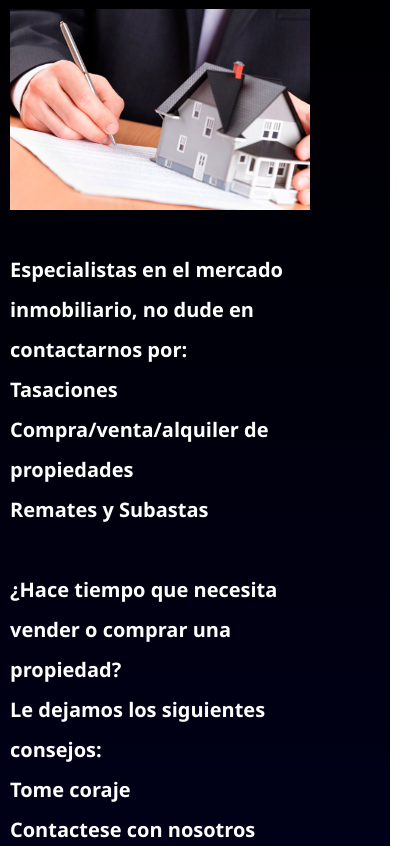
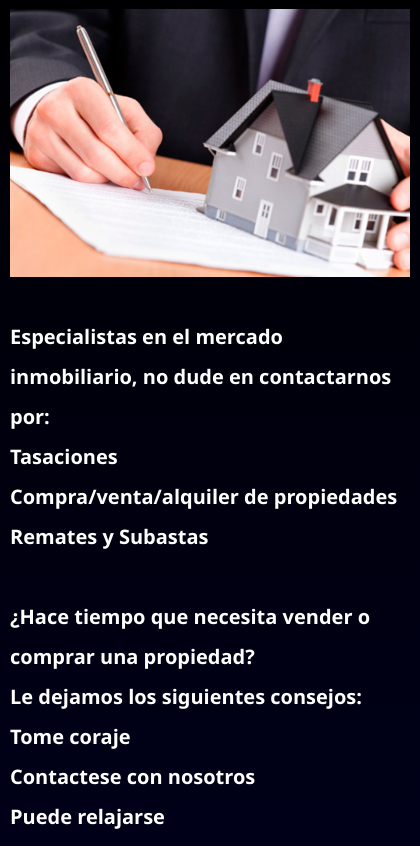
Before and after one commit to nmuradas/muradasPropiedas-muradasNestor, a plain HTML site: page pages/servicios.html in a window 390 px wide. Shown: the part 92-938 px from the top of the page, 420 px wide, since content can reach past the window. Drawn offline with Linux system fonts and the light colour scheme.

Commit message:
Subo nuevas resoluciones mobile para todas las imagenes

```diff
--- a/css/style.css
+++ b/css/style.css
@@ -209,7 +209,7 @@ cointanerUbi_maps {
 }
 
 .serviciosImg {
-    width: 80%;
+    width: 100%;
 }
 
 .containterNosotros {
@@ -359,7 +359,7 @@ margin-right: 10px;
     }
 
     .serviciosImg {
-        width: 300px
+        width: 600px
     }
 
     .imagenPrinc img {
@@ -384,6 +384,14 @@ margin-right: 10px;
         width: 500px;
     }
 
+    .serviciosImg {
+        width: 500px
+    }
+
+    .contactoImg {
+        width: 500px;
+    }
+
     .imagenPrinc img {
         max-width: 500px;
     }
@@ -398,8 +406,16 @@ margin-right: 10px;
         width: 400px;
     }
 
+    .serviciosImg {
+        width: 400px
+    }
+
     .imagenPrinc img {
         max-width: 400px;
+    }
+
+    .contactoImg {
+        width: 400px;
     }
 }
 
```
